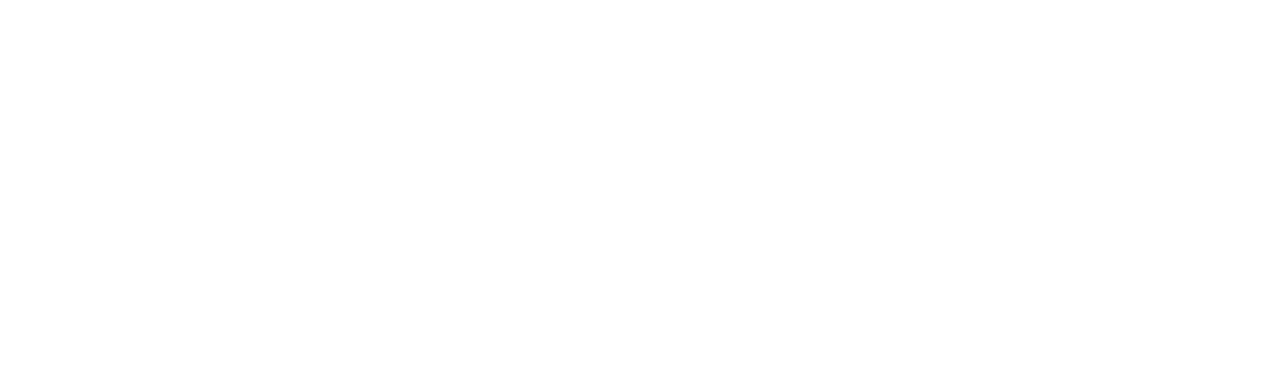
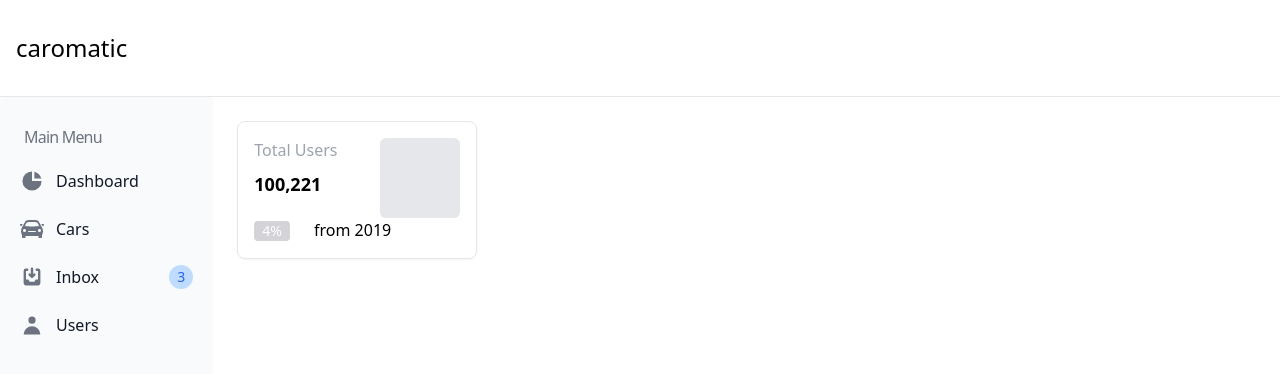
Before and after one commit to azadvt/caromatic, a React (Create React App) app: page /admin in a window 1280 px wide. Before the commit this address had no page. Shown: the top 374 px of the page. Built offline with nearby package versions, Linux system fonts and the light colour scheme.

Commit message:
admin sidebar and dashboard designed

```diff
--- a/src/App.js
+++ b/src/App.js
@@ -1,17 +1,17 @@
 import './App.css';
 import {BrowserRouter as Router,Route,Routes} from 'react-router-dom'
-import Home from './pages/Home';
+import Home from './pages/user/Home';
+import AdminRoute from './routes/AdminRoute';
+import UserRoute from './routes/UserRoute';
 function App() {
   return (
-    <div className="App">
+    <>
       <Router>
-      <Routes>
-            <Route path='/' element={<Home/>}>
-            </Route>
-          </Routes>
+        <AdminRoute/>
+        <UserRoute/>
       </Router>
+      </>
 
-    </div>
   );
 }
 
--- /dev/null
+++ b/src/Helpers/IconsHelper.js
@@ -0,0 +1,14 @@
+import { ReactComponent as piechart} from "../assets/icons/piechart.svg"
+import { ReactComponent as car} from "../assets/icons/car.svg"
+
+export default function getIcon(iconName) {
+    switch (iconName) {
+
+      case "piechart":
+      return piechart;
+      case "car":
+        return car;
+      default:
+        return null;
+    }
+  }
--- /dev/null
+++ b/src/components/Layout/Admin/AdminLayout.js
@@ -0,0 +1,17 @@
+import React from "react";
+import Sidebar from "../../admin/Sidebar";
+import { NavbarTop } from "../../Navigation/Navigation";
+
+function AdminLayout(props) {
+  return (
+    <div>
+      <NavbarTop />
+      <div className="flex">
+        <Sidebar />
+        <div className="w-full">{props.children}</div>
+      </div>
+    </div>
+  );
+}
+
+export default AdminLayout;
--- /dev/null
+++ b/src/components/admin/Sidebar.js
@@ -0,0 +1,85 @@
+import React from "react";
+import { NavLink } from "react-router-dom";
+import getIcon from '../../Helpers/IconsHelper'
+
+
+function Sidebar() {
+  const PiechartIcon = getIcon("piechart")
+  const CarIcon = getIcon("car")
+  return (
+    <aside className="w-64 " aria-label="Sidebar">
+      <div className="overflow-y-auto py-4 px-3 bg-gray-50 rounded dark:bg-gray-800 min-h-screen ">
+      <p className="tracking-tighter text-gray-500 md:text-base dark:text-gray-400  m-3">Main Menu</p>
+
+        <ul className="space-y-2">
+          <li>
+            <NavLink to='/admin/'
+              className="flex items-center p-2 text-base font-normal text-gray-900 rounded-lg dark:text-white hover:bg-gray-100 dark:hover:bg-gray-700"
+            >
+              <PiechartIcon/>
+
+              <span className="ml-3">Dashboard</span>
+            </NavLink>
+          </li>
+          <li>
+            <NavLink to="/admin/cars"
+              href="#"
+              className="flex items-center p-2 text-base font-normal text-gray-900 rounded-lg dark:text-white hover:bg-gray-100 dark:hover:bg-gray-700"
+            >
+            <CarIcon/>
+            <span className="flex-1 ml-3 whitespace-nowrap">Cars</span>
+            </NavLink>
+          </li>
+
+
+          <li>
+            <a
+              href="#"
+              className="flex items-center p-2 text-base font-normal text-gray-900 rounded-lg dark:text-white hover:bg-gray-100 dark:hover:bg-gray-700"
+            >
+              <svg
+                aria-hidden="true"
+                className="flex-shrink-0 w-6 h-6 text-gray-500 transition duration-75 dark:text-gray-400 group-hover:text-gray-900 dark:group-hover:text-white"
+                fill="currentColor"
+                viewBox="0 0 20 20"
+                xmlns="http://www.w3.org/2000/svg"
+              >
+                <path d="M8.707 7.293a1 1 0 00-1.414 1.414l2 2a1 1 0 001.414 0l2-2a1 1 0 00-1.414-1.414L11 7.586V3a1 1 0 10-2 0v4.586l-.293-.293z"></path>
+                <path d="M3 5a2 2 0 012-2h1a1 1 0 010 2H5v7h2l1 2h4l1-2h2V5h-1a1 1 0 110-2h1a2 2 0 012 2v10a2 2 0 01-2 2H5a2 2 0 01-2-2V5z"></path>
+              </svg>
+              <span className="flex-1 ml-3 whitespace-nowrap">Inbox</span>
+              <span className="inline-flex justify-center items-center p-3 ml-3 w-3 h-3 text-sm font-medium text-blue-600 bg-blue-200 rounded-full dark:bg-blue-900 dark:text-blue-200">
+                3
+              </span>
+            </a>
+          </li>
+          <li>
+            <a
+              href="/admin/get-users"
+              className="flex items-center p-2 text-base font-normal text-gray-900 rounded-lg dark:text-white hover:bg-gray-100 dark:hover:bg-gray-700"
+            >
+              <svg
+                aria-hidden="true"
+                className="flex-shrink-0 w-6 h-6 text-gray-500 transition duration-75 dark:text-gray-400 group-hover:text-gray-900 dark:group-hover:text-white"
+                fill="currentColor"
+                viewBox="0 0 20 20"
+                xmlns="http://www.w3.org/2000/svg"
+              >
+                <path
+                  fillRule="evenodd"
+                  d="M10 9a3 3 0 100-6 3 3 0 000 6zm-7 9a7 7 0 1114 0H3z"
+                  clipRule="evenodd"
+                ></path>
+              </svg>
+              <span className="flex-1 ml-3 whitespace-nowrap">Users</span>
+            </a>
+          </li>
+
+
+        </ul>
+      </div>
+    </aside>
+  );
+}
+
+export default Sidebar;
--- /dev/null
+++ b/src/pages/admin/DashBoard.js
@@ -0,0 +1,35 @@
+import React from 'react'
+import AdminLayout from '../../components/Layout/Admin/AdminLayout'
+
+function Dashboard() {
+  return (
+
+    <>
+    <AdminLayout>
+    <div className="grid grid-cols-1 gap-5 m-6 sm:grid-cols-2 lg:grid-cols-4">
+      <div className="p-4 transition-shadow border rounded-lg shadow-sm hover:shadow-lg">
+        <div className="flex items-start justify-between">
+          <div className="flex flex-col space-y-2">
+            <span className="text-gray-400">Total Users</span>
+            <span className="text-lg font-semibold">100,221</span>
+          </div>
+          <div className="p-10 bg-gray-200 rounded-md"></div>
+        </div>
+        <div>
+          <span className="inline-block px-2 text-sm text-white bg-zinc-300 rounded mr-6">4%</span>
+          <span>from 2019</span>
+        </div>
+      </div>
+
+
+
+    </div>
+    </AdminLayout>
+    </>
+
+
+
+  )
+}
+
+export default Dashboard
--- a/src/pages/Home.js
+++ b/src/pages/user/Home.js
@@ -1,6 +1,6 @@
 import React from 'react'
-import UserLayout from '../components/Layout/User/UserLayout'
-import img from '../assets/hero.jpg'
+import UserLayout from '../../components/Layout/User/UserLayout'
+import img from '../../assets/hero.jpg'
 function HeroSection(){
   return(
     <section className='grid grid-cols-1 grid-rows-3 content-center gap-4 m-auto my-8 max-w-[100rem]md:grid-rows-2 md:grid-cols-2 md:gap-8 md:mt-12
--- /dev/null
+++ b/src/routes/AdminRoute.js
@@ -0,0 +1,15 @@
+import React from "react";
+import { Routes, Route } from "react-router-dom";
+import DashBoard from "../pages/admin/DashBoard";
+
+function AdminRoute() {
+  return (
+    <>
+      <Routes>
+        <Route path={"/admin"} element={<DashBoard />} />
+      </Routes>
+    </>
+  );
+}
+
+export default AdminRoute;
--- /dev/null
+++ b/src/routes/UserRoute.js
@@ -0,0 +1,14 @@
+import React from "react";
+import { Routes, Route } from "react-router-dom";
+import Home from "../pages/user/Home";
+function UserRoute() {
+  return (
+    <>
+      <Routes>
+        <Route path="/" element={<Home/>} />
+      </Routes>
+    </>
+  );
+}
+
+export default UserRoute;
```
Also changed, not shown: src/assets/icons/car.svg (added), src/assets/icons/piechart.svg (added).
